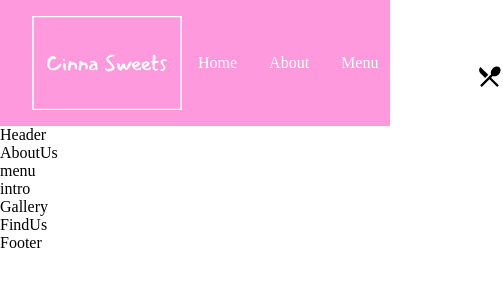
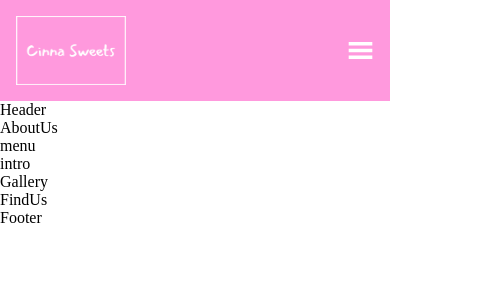
Before and after one commit to XxElijahMxX/cinna-sweets, a React (Create React App) app in the folder cinna-sweets/: page / in a window 390 px wide. Shown: the top 300 px of the page, 503 px wide, since content can reach past the window. Built offline with nearby package versions, Linux system fonts and the light colour scheme; a web font is replaced by a local one.

Commit message:
add overlay screen to display hamburger menu options on mobile devices and added css media queries, navbar done

```diff
--- a/cinna-sweets/src/Components/Navbar/Navbar.css
+++ b/cinna-sweets/src/Components/Navbar/Navbar.css
@@ -31,5 +31,69 @@
 }
 
 .app__navbar-links li:hover {
-    color: var(--color-grey);
+    color: var(--color-OVpink);
 }
+
+.app__navbar-smallscreen_links {
+    color: white;
+    list-style: none;
+}
+
+.app__navbar-smallscreen_links li {
+    margin: 2rem;
+    cursor: pointer;
+    font-size: 2rem;
+    text-align: center;
+    font-family: var(--font-base);
+}
+
+.app__navbar-smallscreen_links li:hover {
+    color: var(--color-pink);
+}
+
+.app__navbar-smallscreen_overlay {
+    position: fixed;
+    top: 0;
+    left: 0;
+    width: 100%;
+    height: 100vh;
+    background: var(--color-OVpink);
+    transition: 0.5s ease;
+    flex-direction: column;
+    z-index: 5;
+}
+
+.app__navbar-smallscreen_overlay .overlay__close {
+    font-size: 27px;
+    color: var(--color-white);
+    cursor: pointer;
+
+    position: absolute;
+    top: 20%;
+    right: 20px;
+}
+
+@media screen and (max-width: 2000px) {
+    .app__navbar-logo img {
+        width: 125px;
+    }
+}
+
+@media screen and (max-width: 1150px) {
+    .app__navbar-links {
+        display: none;
+    }
+
+    .app__navbar-smallscreen {
+        display: flex;
+    }
+}
+
+@media screen and (max-width: 650px) {
+    .app__navbar {
+        padding: 1rem;
+    }
+    .app__navbar-logo img {
+        width: 110px;
+    }
+}
--- a/cinna-sweets/src/Components/Navbar/Navbar.jsx
+++ b/cinna-sweets/src/Components/Navbar/Navbar.jsx
@@ -1,11 +1,12 @@
-import React from 'react'
+import React, { useState } from 'react'
 import { GiHamburgerMenu } from 'react-icons/gi'
-import { MdOutlineRestaurantMenu, MDOutlineRestaurantMenu } from 'react-icons/md'
+import { MdOutlineRestaurantMenu } from 'react-icons/md'
 import { images } from '../../constants'
 import './Navbar.css'
 
 
 const Navbar = () => {
+  const [toggleMenu, setToggleMenu] = useState(false)
   return (
 <nav className='app__navbar'>
   <div className='app__navbar-logo'>
@@ -18,10 +19,20 @@
     <li className='app__navbar-logo'><a href='#contact'>Contact</a></li>
   </ul>
   <div className='app__navbar-smallscreen'>
-    <GiHamburgerMenu color='#fff' fontSize={27} onClick={() => {}}/>
-    <div className='app__bavbar-smallscreen_overlay flex_center slide-bottom'>
-      <MdOutlineRestaurantMenu fontSize={27} className="overlay__close" onClick={() => {}} />
+    <GiHamburgerMenu color='#fff' fontSize={27} onClick={() => setToggleMenu(true)}/>
+
+    {toggleMenu && (
+    <div className='app__navbar-smallscreen_overlay flex__center slide-bottom'>
+      <MdOutlineRestaurantMenu fontSize={27} className="overlay__close" onClick={() => setToggleMenu(false)} />
+      <ul className='app__navbar-smallscreen_links'>
+    <li><a href='#home'>Home</a></li>
+    <li><a href='#about'>About</a></li>
+    <li><a href='#menu'>Menu</a></li>
+    <li><a href='#contact'>Contact</a></li>
+  </ul>
     </div>
+    )}
+
   </div>
 </nav>
   )
--- a/cinna-sweets/src/index.css
+++ b/cinna-sweets/src/index.css
@@ -11,6 +11,7 @@
   --color-grey: #AAAAAA;
   --color-white: #FFFFFF;
   --color-pink: #ff99dd;
+  --color-OVpink: #ffd0ef;
 }
 
 * {
```
